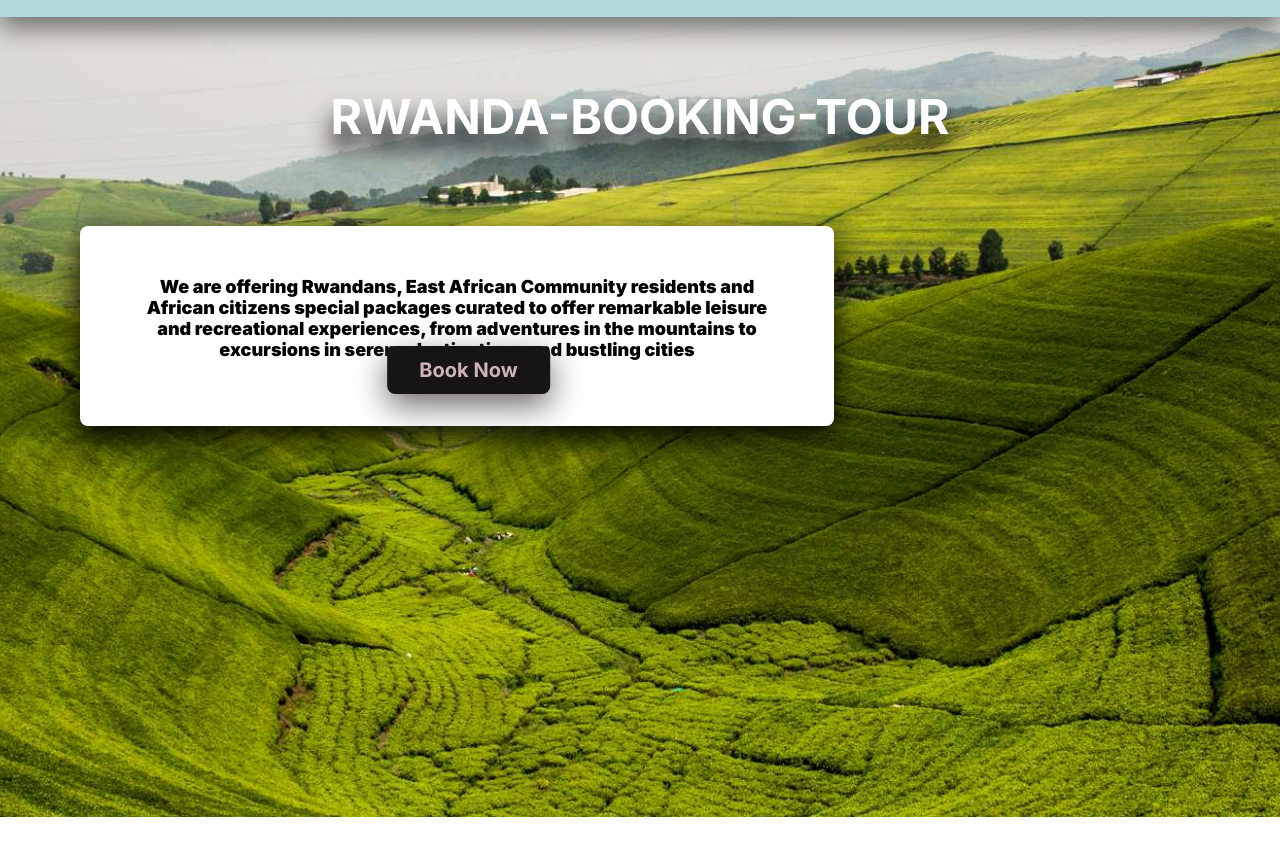
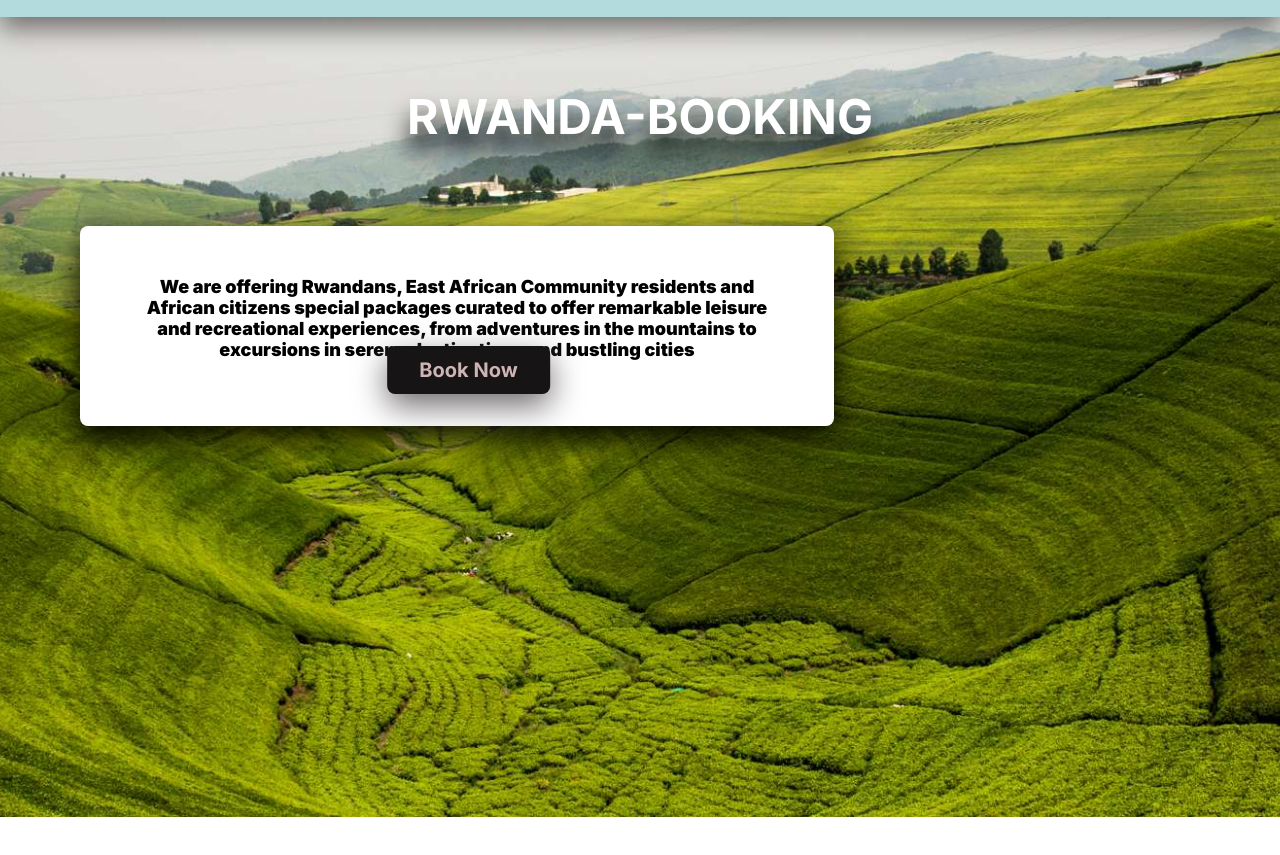
Before and after one commit to fabiolai/BookingTour-html-css, a plain HTML site: page index.html in a window 1280 px wide. Shown: the part 95-950 px from the top of the page. Drawn offline with Linux system fonts and the light colour scheme.

Commit message:
change in index.html

```diff
--- a/index.html
+++ b/index.html
@@ -30,7 +30,7 @@
       <header>
 
           <div class="home" >
-              <h1 class="heading-title">RWANDA-BOOKING-TOUR</h1>
+              <h1 class="heading-title">RWANDA-BOOKING</h1>
               <div class="text">
               <p class="homeparagraph">We are offering Rwandans, East African Community residents and African citizens
                  special packages curated to offer remarkable leisure and recreational experiences,
```
